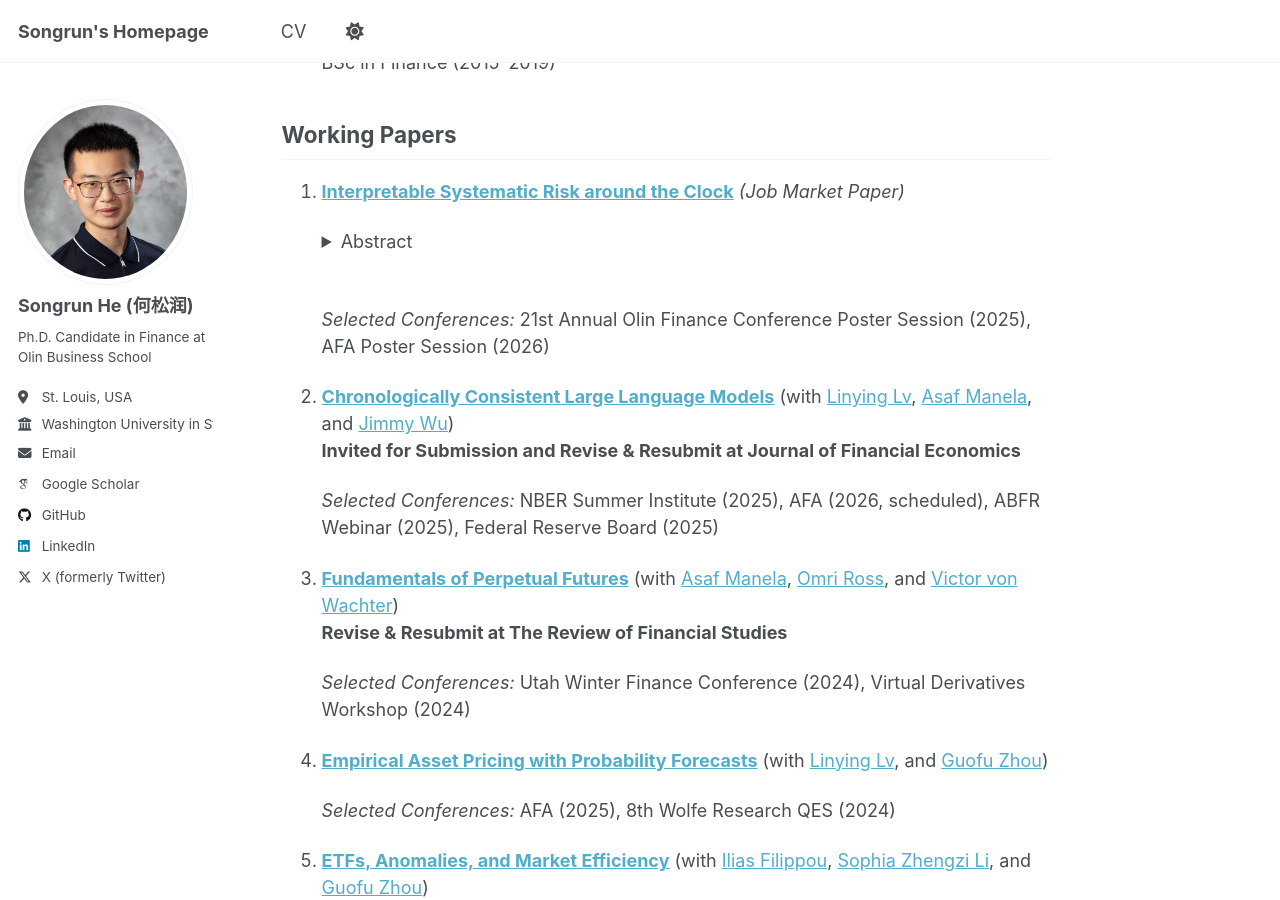
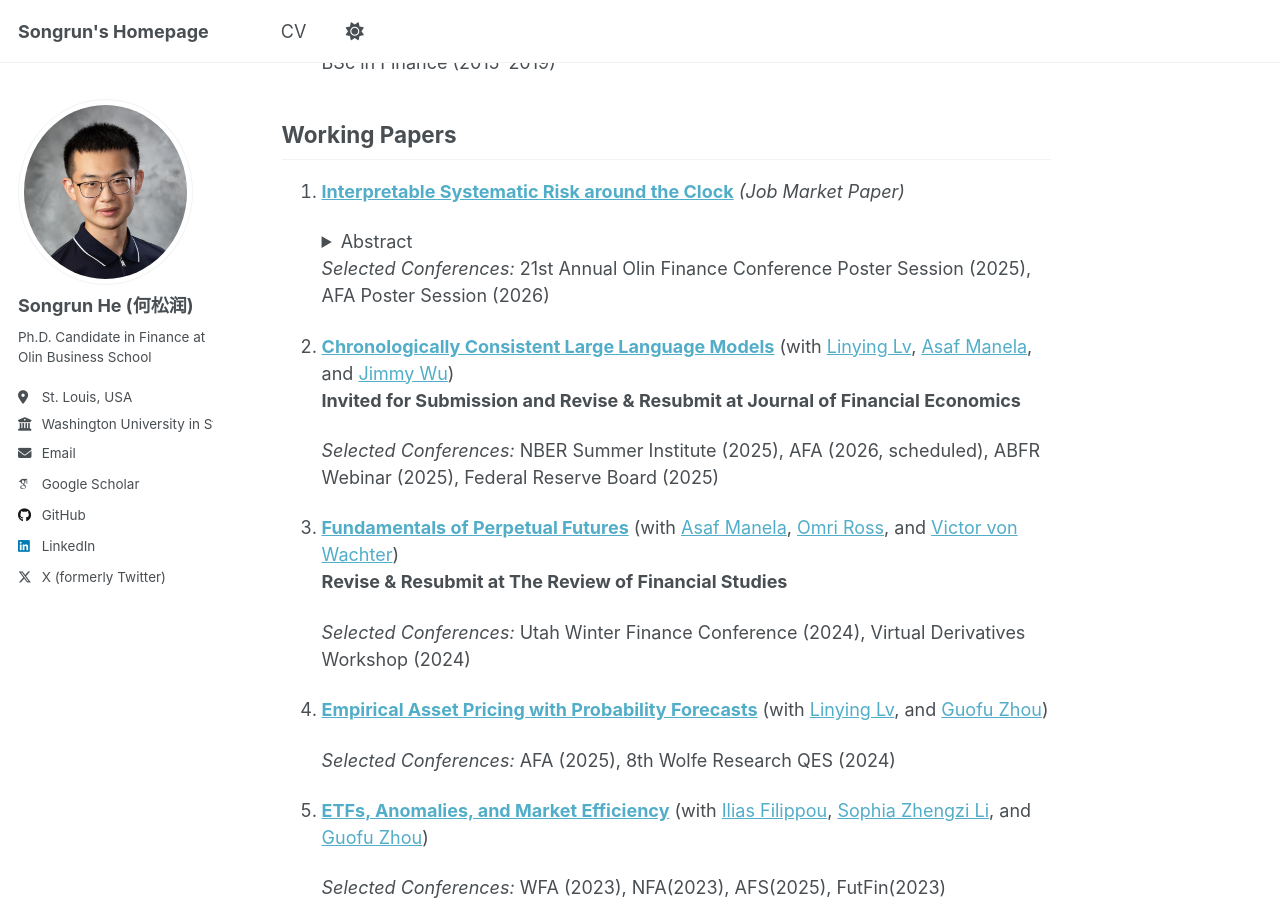
Before and after one commit to hesongrun/hesongrun.github.io, a Jekyll site: the page built from _pages/about.md, in a window 1280 px wide and 900 px high, scrolled down 769 px. Built offline with Jekyll 4.4.1, drawn with Linux system fonts in a browser that asks for light colours; some web fonts are replaced.

Commit message:
Update about.md

```diff
--- a/_pages/about.md
+++ b/_pages/about.md
@@ -34,9 +34,8 @@ My research tries to understand the broad picture of the financial market and in
    <summary>Abstract</summary>
 
    In this paper, I present the first comprehensive, around-the-clock analysis of systematic jump risk by combining high-frequency market data with contemporaneous news narratives identified as the underlying causes of market jumps. These narratives are retrieved and classified using a state-of-the-art open-source reasoning LLM. Decomposing market risk into interpretable jump categories reveals significant heterogeneity in risk premia, with macroeconomic news commanding the largest and most persistent premium. Leveraging this insight, I construct an annually rebalanced real-time strategy that hedges the most priced jump risk, achieving a high out-of-sample Sharpe ratio and delivering significant alphas relative to standard factor models. The results highlight the value of around-the-clock analysis and LLM-based narrative understanding for identifying and managing priced risks in real time.
-
+   <br>
    </details>
-   <br>
 
    *Selected Conferences:* 21st Annual Olin Finance Conference Poster Session (2025), AFA Poster Session (2026)
 
```
